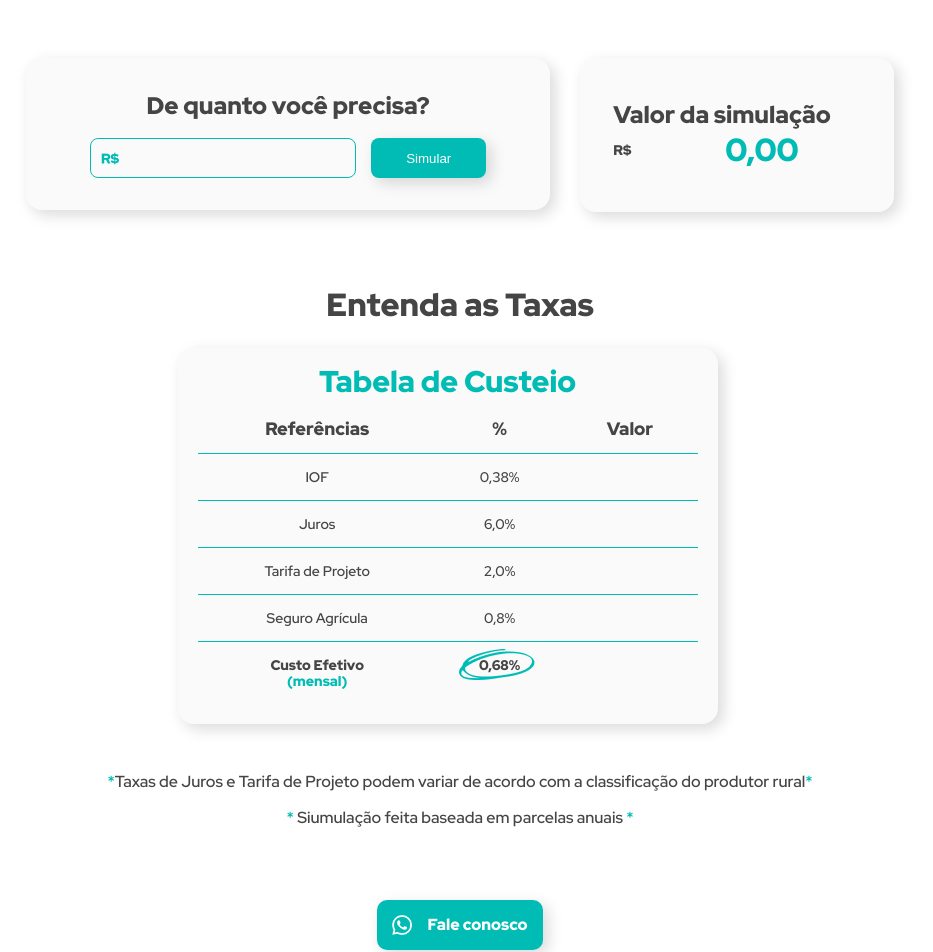
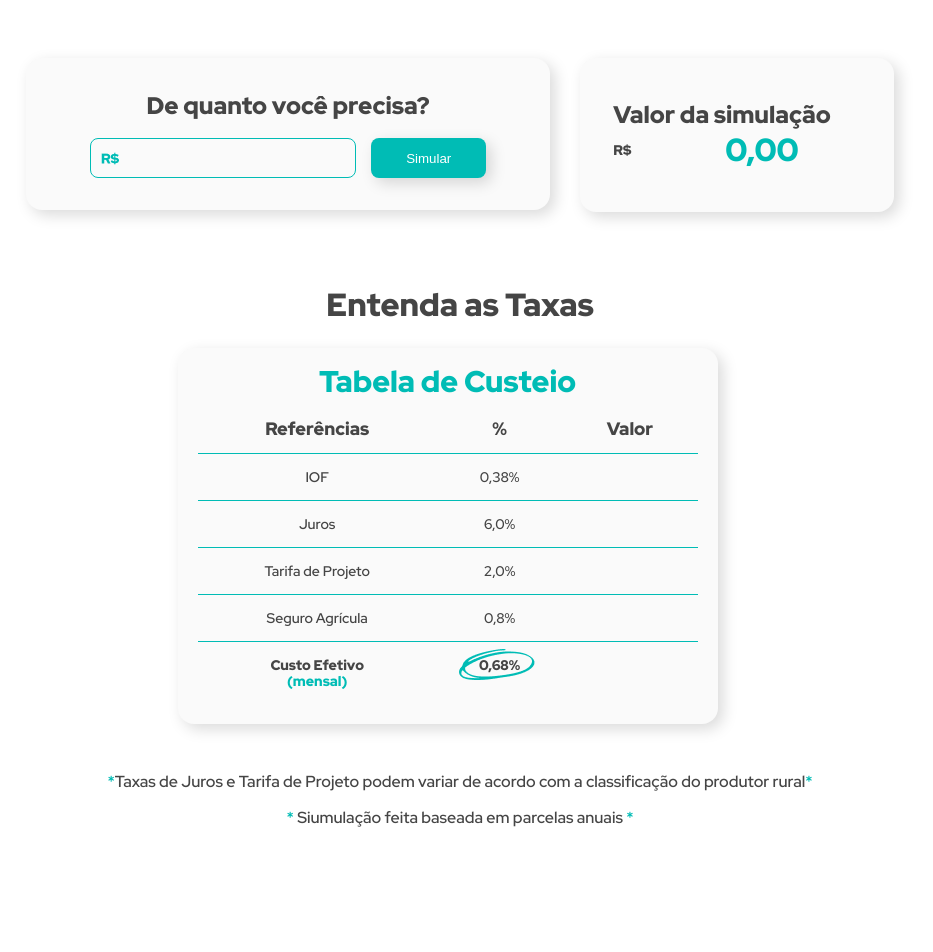
Before and after one commit to Srmess/simulador-ampla, a React (Create React App) app: page / in a window 1280 px wide. Shown: the top 952 px of the page, without its empty margins (180-1113 px from the left). After the commit the page ends 886 px from the top, so only its background shows below. Built offline with nearby package versions, Linux system fonts and the light colour scheme.

Commit message:
removing the whatsapp button

```diff
--- a/src/components/newComponents/cards/mainCard.js
+++ b/src/components/newComponents/cards/mainCard.js
@@ -1,6 +1,6 @@
 import React from "react";
 import { Cardinput, Cardresult, Cardtablecosting } from ".";
-import { TableTitle, Warnings, WhatsappButton } from ".."
+import { TableTitle, Warnings } from ".."
 import { Maincardstyle, Divtabletaxes } from "../../../styles";
 
 export const Maincard = () => {
@@ -17,9 +17,6 @@ export const Maincard = () => {
         <div>
             <Warnings/>
         </div>
-        <div>
-            <WhatsappButton/>
-        </div>
     </Maincardstyle>
     )
 }
```
